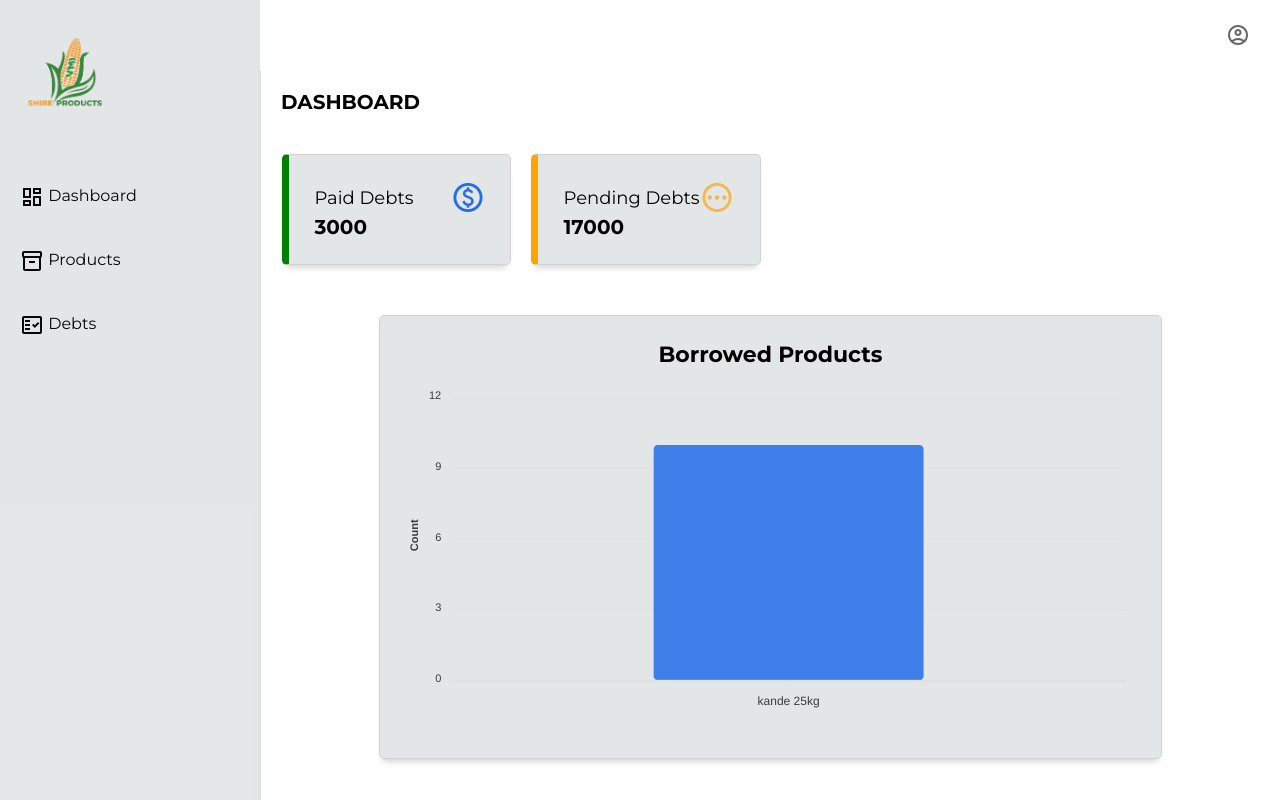
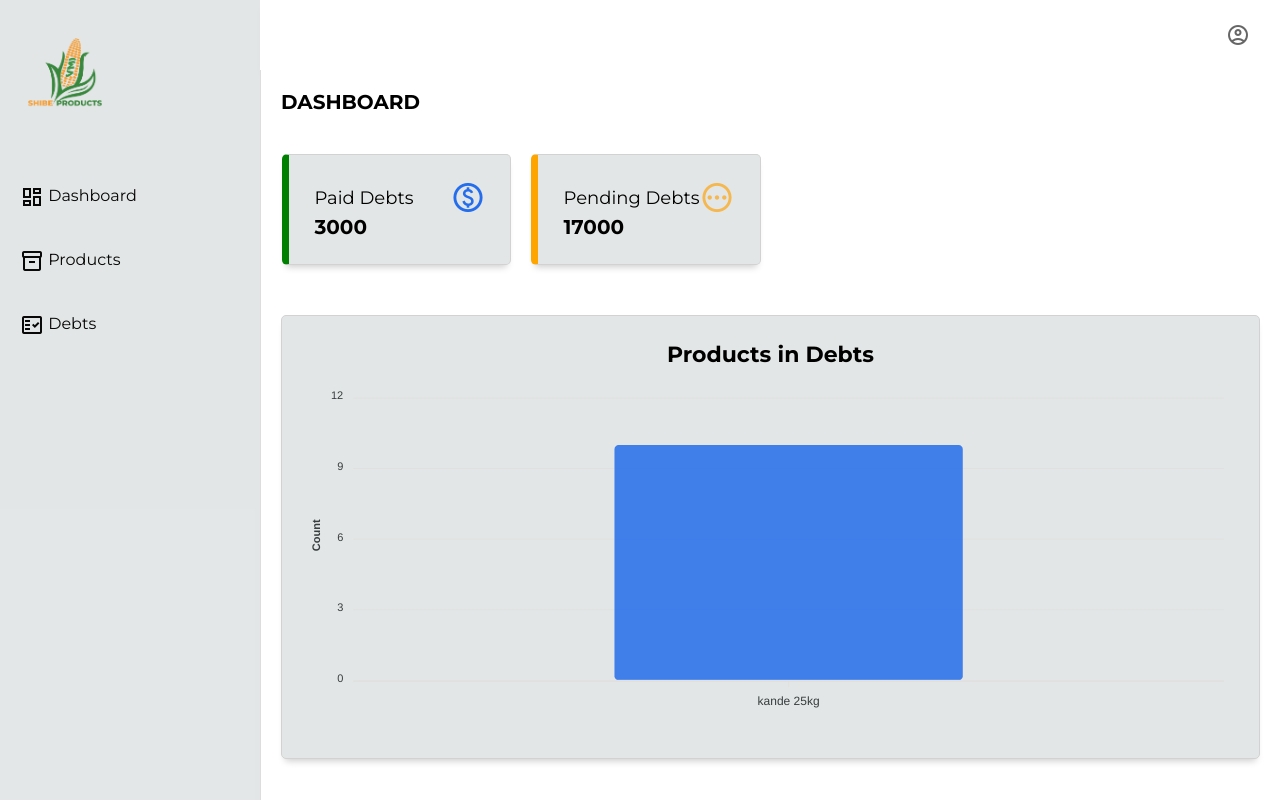
Before and after one commit to joydeR12/shibe_product, a Django app: page / in a window 1280 px wide. Run offline with Django 5.2, Linux system fonts and the light colour scheme; a user stored in the database is signed in; data comes from the database, SQL or seed files in the repository; both versions use the stored data as it was after the commit; some libraries are stand-ins or nearby versions.

Commit message:
last edition

```diff
--- a/ShibeApp/templates/home.html
+++ b/ShibeApp/templates/home.html
@@ -146,8 +146,8 @@
         class="charts"
         style="display: flex; justify-content: center; align-items: center"
       >
-        <div class="charts-card" style="width: 80%">
-          <p class="chart-title" style="color: black">Borrowed Products</p>
+        <div class="charts-card" style="width: 100%">
+          <p class="chart-title" style="color: black">Products in Debts</p>
           <div id="bar-chart"></div>
         </div>
       </div>
```
Also changed, not shown: db.sqlite3.
